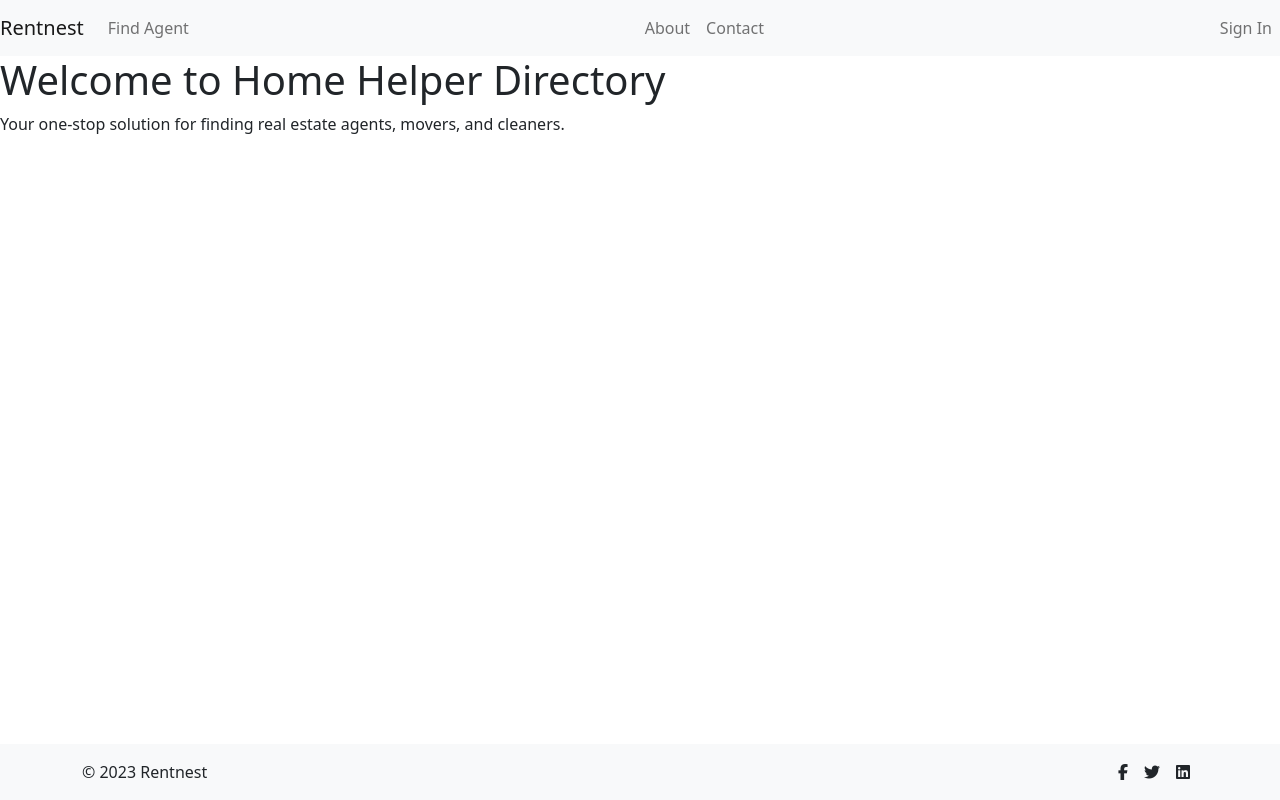
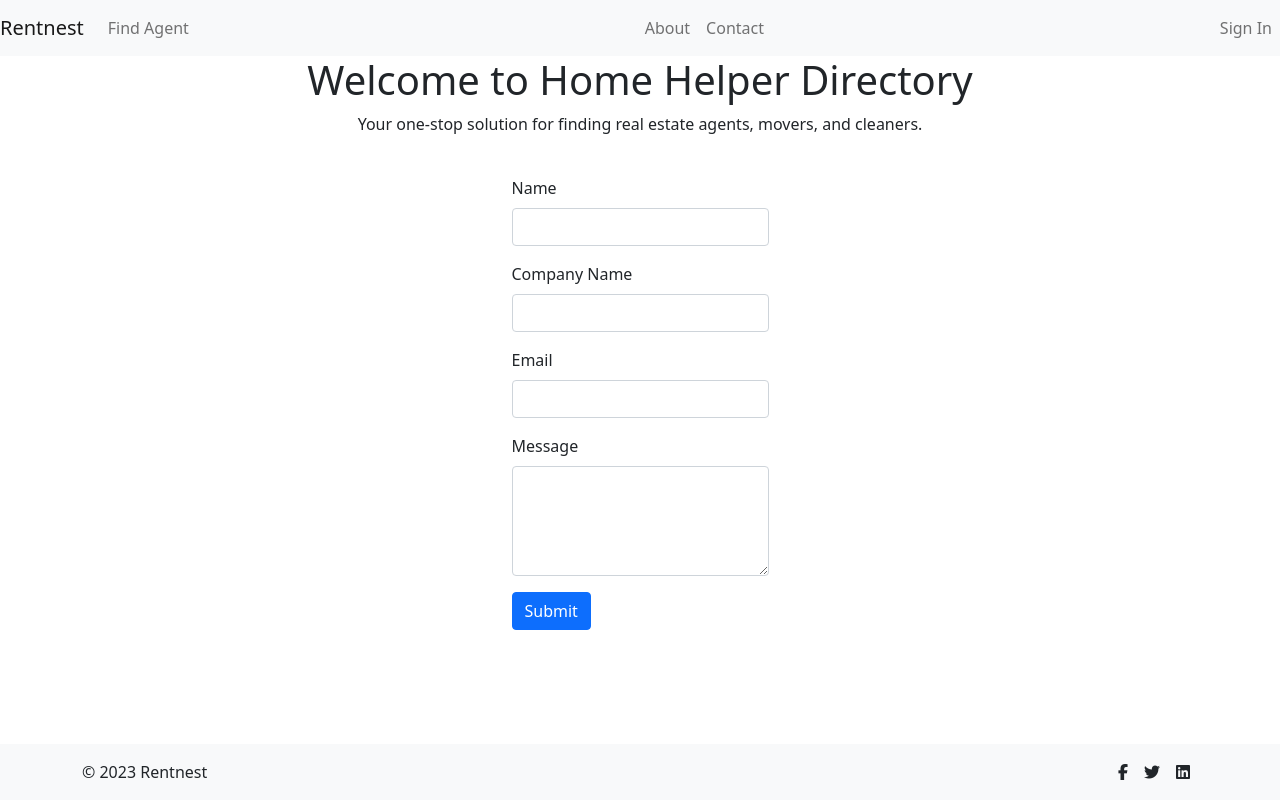
Before and after one commit to samlan24/online-directory, a Flask app: page /contact in a window 1280 px wide. Run offline with Flask 3, Linux system fonts and the light colour scheme; some libraries are stand-ins or nearby versions.

Commit message:
adding styling

```diff
--- a/app/main/templates/contact.html
+++ b/app/main/templates/contact.html
@@ -1,8 +1,51 @@
-{% extends "base.html" %}
+{% extends "base.html" %} {% block title %}Contact Us{% endblock %} {% block
+content %}
+<div class="container">
+    <div class="header_content text-center">
+        <h1>Welcome to Home Helper Directory</h1>
+        <p>Your one-stop solution for finding real estate agents, movers, and cleaners.</p>
 
-{% block title %}Contact Us{% endblock %}
+    </div>
+    <div class="contact_form d-flex justify-content-center align-items-center">
+        <form action="/submit_contact" method="post" class="mt-4">
+            <div class="mb-3">
+              <label for="name" class="form-label">Name</label>
+              <input type="text" class="form-control" id="name" name="name" required />
+            </div>
+            <div class="mb-3">
+              <label for="company" class="form-label">Company Name</label>
+              <input
+                type="text"
+                class="form-control"
+                id="company"
+                name="company"
+                required
+              />
+            </div>
+            <div class="mb-3">
+              <label for="email" class="form-label">Email</label>
+              <input
+                type="email"
+                class="form-control"
+                id="email"
+                name="email"
+                required
+              />
+            </div>
+            <div class="mb-3">
+              <label for="message" class="form-label">Message</label>
+              <textarea
+                class="form-control"
+                id="message"
+                name="message"
+                rows="4"
+                required
+              ></textarea>
+            </div>
+            <button type="submit" class="btn btn-primary">Submit</button>
+          </form>
+    </div>
 
-{% block content %}
-<h1>Welcome to Home Helper Directory</h1>
-<p>Your one-stop solution for finding real estate agents, movers, and cleaners.</p>
+</div>
+
 {% endblock %}
--- a/app/main/templates/index.html
+++ b/app/main/templates/index.html
@@ -27,7 +27,7 @@
   <div class="container-fluid full-height d-flex align-items-center justify-content-center mb-12">
   <div class="row justify-content-center w-100">
     <div class="content col-md-8 text-center">
-      <h1 style="color: #fff;">Welcome to Home Helper Directory</h1>
+      <h1 style="color: #fff;">Welcome to <span class="bg-warning rounded p-3">Rentnest Directory</span> </h1>
       <p class="text-center" style="color: #fff;">
         Your one-stop solution for finding real estate agents, movers, and
         cleaners.
```
Also changed, not shown: app/main/templates/about.html (+31 -2 lines).
